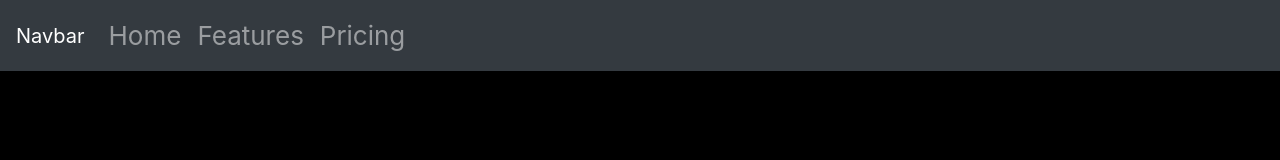
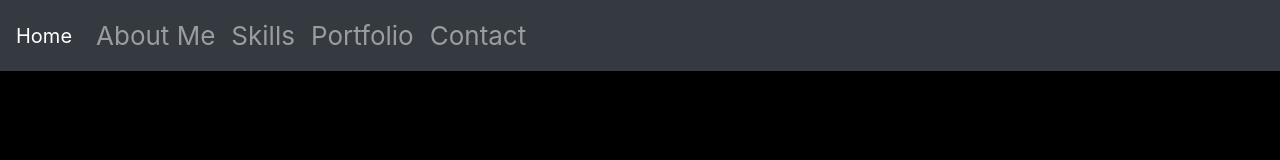
Before and after one commit to hiboabd/personal_website, a React (Create React App) app in the folder my-app/: page / in a window 1280 px wide. Shown: the top 160 px of the page. Built offline with nearby package versions, Linux system fonts and the light colour scheme.

Commit message:
Amended navbar links

```diff
--- a/my-app/src/App.js
+++ b/my-app/src/App.js
@@ -34,7 +34,7 @@ function App() {
           </animated.div>
         ))}
       </div>
-        <Footer/>
+      <Footer/>
     </>
   );
 }
--- a/my-app/src/components/navbar.js
+++ b/my-app/src/components/navbar.js
@@ -10,11 +10,12 @@ export default class MyNavbar extends Component {
 
     return (
         <Navbar bg="dark" variant="dark">
-          <Navbar.Brand href="#home">Navbar</Navbar.Brand>
+          <Navbar.Brand href="/">Home</Navbar.Brand>
           <Nav className="mr-auto">
-            <Nav.Link href="#home">Home</Nav.Link>
-            <Nav.Link href="#features">Features</Nav.Link>
-            <Nav.Link href="#pricing">Pricing</Nav.Link>
+            <Nav.Link href="/about">About Me</Nav.Link>
+            <Nav.Link href="/skills">Skills</Nav.Link>
+            <Nav.Link href="/portfolio">Portfolio</Nav.Link>
+            <Nav.Link href="/contact">Contact</Nav.Link>
           </Nav>
         </Navbar>
     );
```
